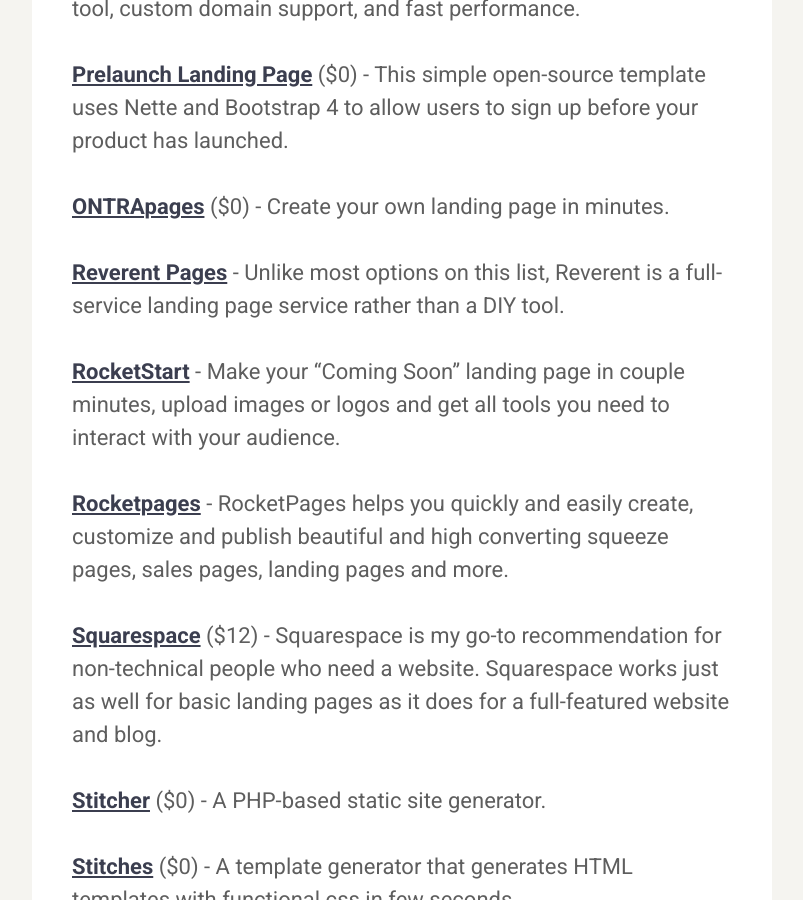
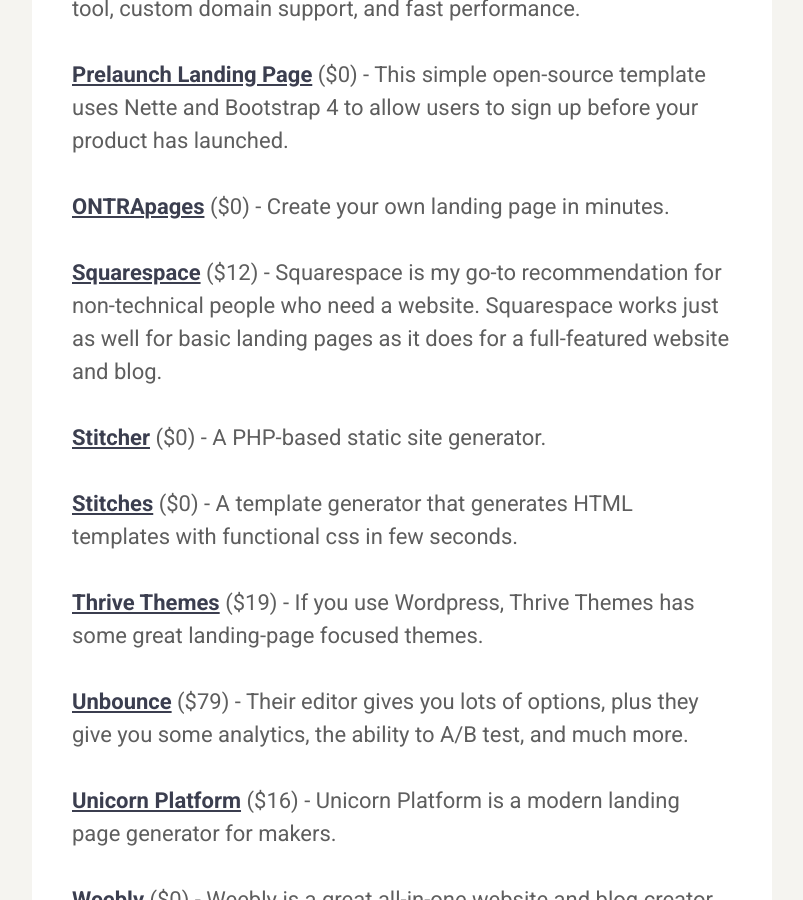
Before and after one commit to karllhughes/learn, a Jekyll site: the page built from _posts/2020-10-24-landing-pages.md, in a window 1280 px wide and 900 px high, scrolled down 4084 px. Shown: the whole window, without its empty margins (238-1041 px from the left). Built offline with Jekyll 4.4.1, drawn with Linux system fonts in a browser that asks for light colours; a script that is not in the unit is left out.

Commit message:
Update Posts “2020-10-24-landing-pages”

```diff
--- a/_posts/2020-10-24-landing-pages.md
+++ b/_posts/2020-10-24-landing-pages.md
@@ -1,10 +1,11 @@
 ---
 layout: post
 title: Landing Page Tools for Startups
+description: No matter what you sell, you need a way to quickly tell visitors
+  about it and hook them into trying it. That’s where a landing page comes in.
+categories: tools
 author: karl
 date: 2020-10-24
-description: "No matter what you sell, you need a way to quickly tell visitors about it and hook them into trying it. That’s where a landing page comes in."
-categories: tools
 img: /assets/posts/landing-page-tools.jpg
 ---
 
@@ -64,12 +65,6 @@
 
 **[ONTRApages](https://ontrapages.com/)** ($0) - Create your own landing page in minutes.
 
-**[Reverent Pages](https://www.reverentpages.com/)** - Unlike most options on this list, Reverent is a full-service landing page service rather than a DIY tool.
-
-**[RocketStart](http://rocketstart.me/en/)** - Make your “Coming Soon” landing page in couple minutes, upload images or logos and get all tools you need to interact with your audience.
-
-**[Rocketpages](http://www.rocketpages.net/)** - RocketPages helps you quickly and easily create, customize and publish beautiful and high converting squeeze pages, sales pages, landing pages and more.
-
 **[Squarespace](https://www.squarespace.com/)** ($12) - Squarespace is my go-to recommendation for non-technical people who need a website. Squarespace works just as well for basic landing pages as it does for a full-featured website and blog.
 
 **[Stitcher](https://www.stitcher.io/)** ($0) - A PHP-based static site generator.
```
